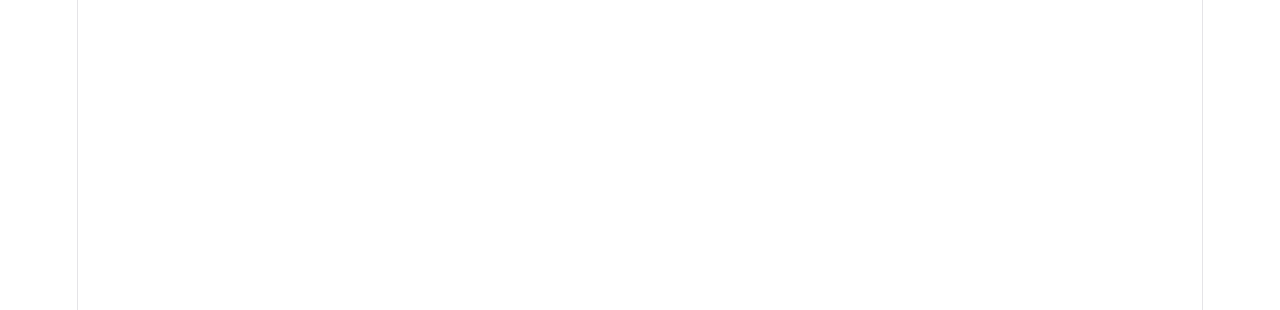
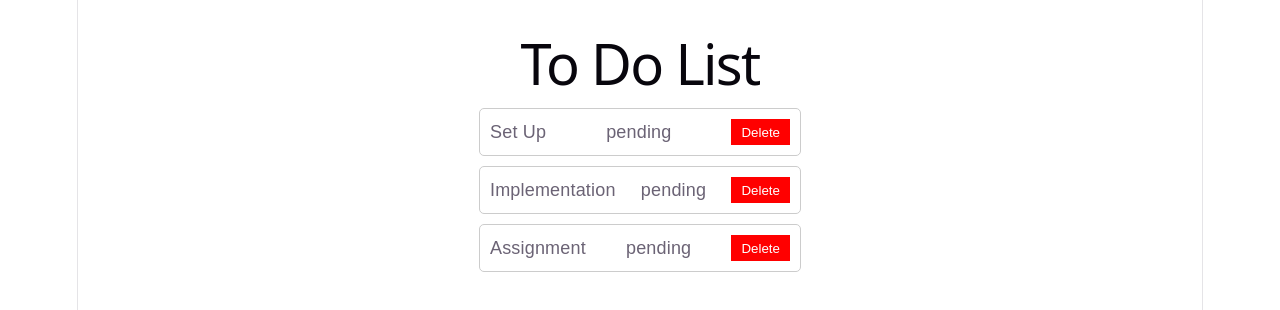
Before and after one commit to nikhilgosavi-josh/react-training, a React (Vite) app: page /todo in a window 1280 px wide. Before the commit this address had no page. Shown: the top 310 px of the page. Built offline with nearby package versions, Linux system fonts and the light colour scheme.

Commit message:
Todo assignment

```diff
--- /dev/null
+++ b/src/assignments/assignment1/todo.css
@@ -0,0 +1,37 @@
+.app {
+    text-align: center;
+    margin-top: 50px;
+    font-family: Arial, sans-serif;
+}
+
+ul {
+    list-style: none;
+    padding: 0;
+}
+
+li {
+    margin: 10px auto;
+    padding: 10px;
+    width: 300px;
+    display: flex;
+    justify-content: space-between;
+    border: 1px solid #ccc;
+    border-radius: 5px;
+}
+
+li span {
+    cursor: pointer;
+}
+
+.completed span {
+    text-decoration: line-through;
+    color: gray;
+}
+
+button {
+    background-color: red;
+    color: white;
+    border: none;
+    padding: 5px 10px;
+    cursor: pointer;
+}
--- /dev/null
+++ b/src/assignments/assignment1/todo.jsx
@@ -0,0 +1,38 @@
+import { useState } from 'react'
+import './todo.css'
+
+function Todo() {
+
+  const [todos, setTodos] = useState([
+    { id: 1, task: 'Set Up', completed: false },
+    { id: 2, task: 'Implementation', completed: false },
+    { id: 3, task: 'Assignment', completed: false }
+  ])
+
+  const changeStatus = (id) => {
+    setTodos(todos.map((todo) => todo.id === id ? { ...todo, completed: !todo.completed } : todo))
+  }
+
+  const deleteTask = (id) => {
+    setTodos(todos.filter((todo) => todo.id !== id))
+  }
+
+  return (
+    <>
+      <section id="center">
+        <div className="app">
+          <h1>To Do List</h1>
+          {todos.map((todo) =>
+            <li key={todo.id}>
+              <span>{todo.task}</span>
+              <span onClick={() => changeStatus(todo.id)}>{todo.completed ? "done" : "pending"}</span>
+              <button onClick={() => deleteTask(todo.id)}>Delete</button>
+            </li>
+          )}
+        </div>
+      </section>
+    </>
+  )
+}
+
+export default Todo
--- a/src/routes.jsx
+++ b/src/routes.jsx
@@ -1,10 +1,14 @@
-import { Routes, Route } from "react-router-dom";
+import { Routes, Route, Navigate } from "react-router-dom";
+import Todo from "./assignments/assignment1/todo.jsx";
+// import Assignment2 from "./assignments/assignment2/Assignment2";
 
 function AppRoutes() {
 
     return (
         <Routes>
-            <Route path="/" element={<h2>Assignments Home</h2>} />
+            <Route path="/" element={<Navigate to="/todo" />} />
+            <Route path="/todo" element={<Todo />} />
+            {/* Add more assignments here */}
         </Routes>
     );
 }
```
